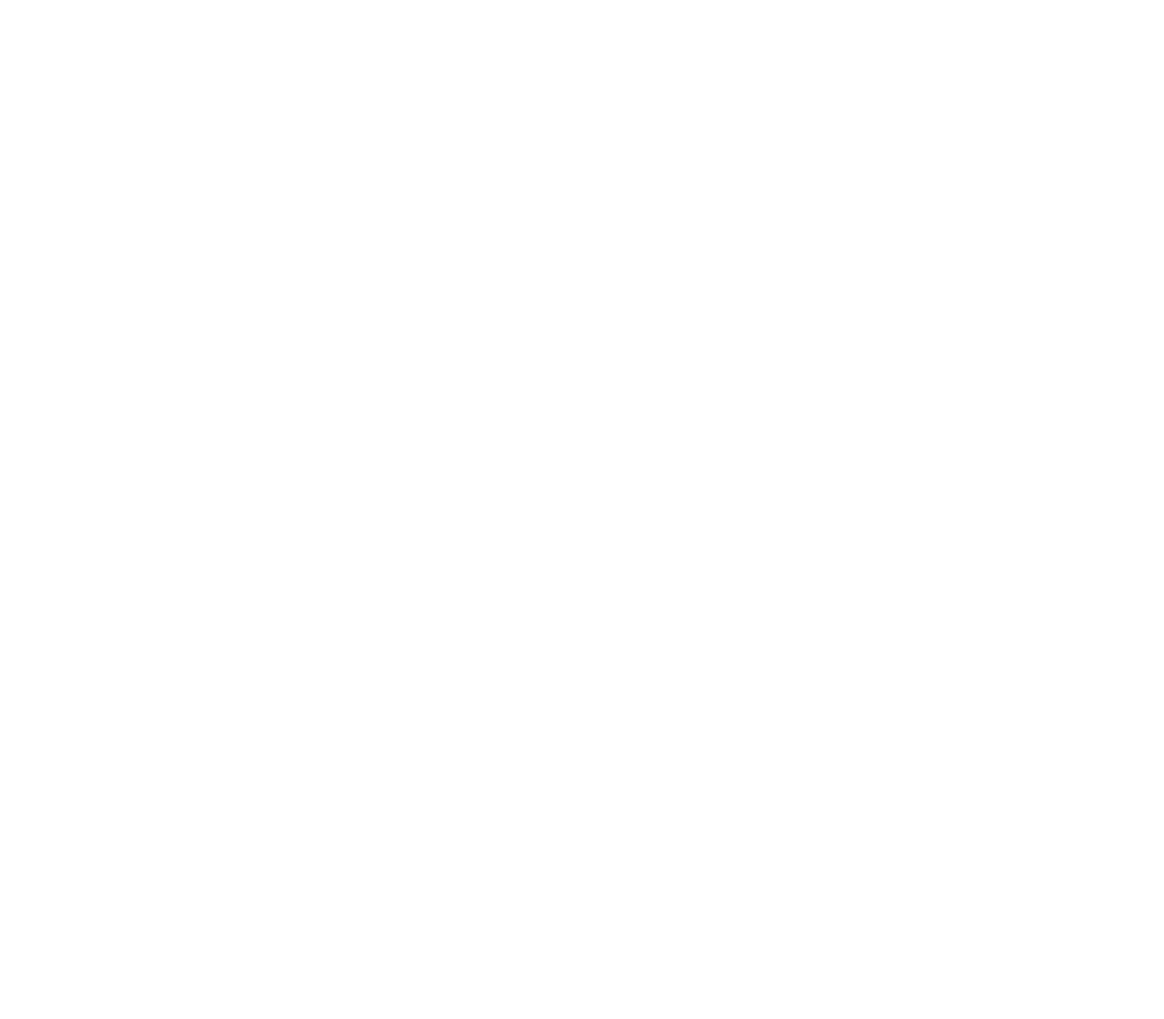
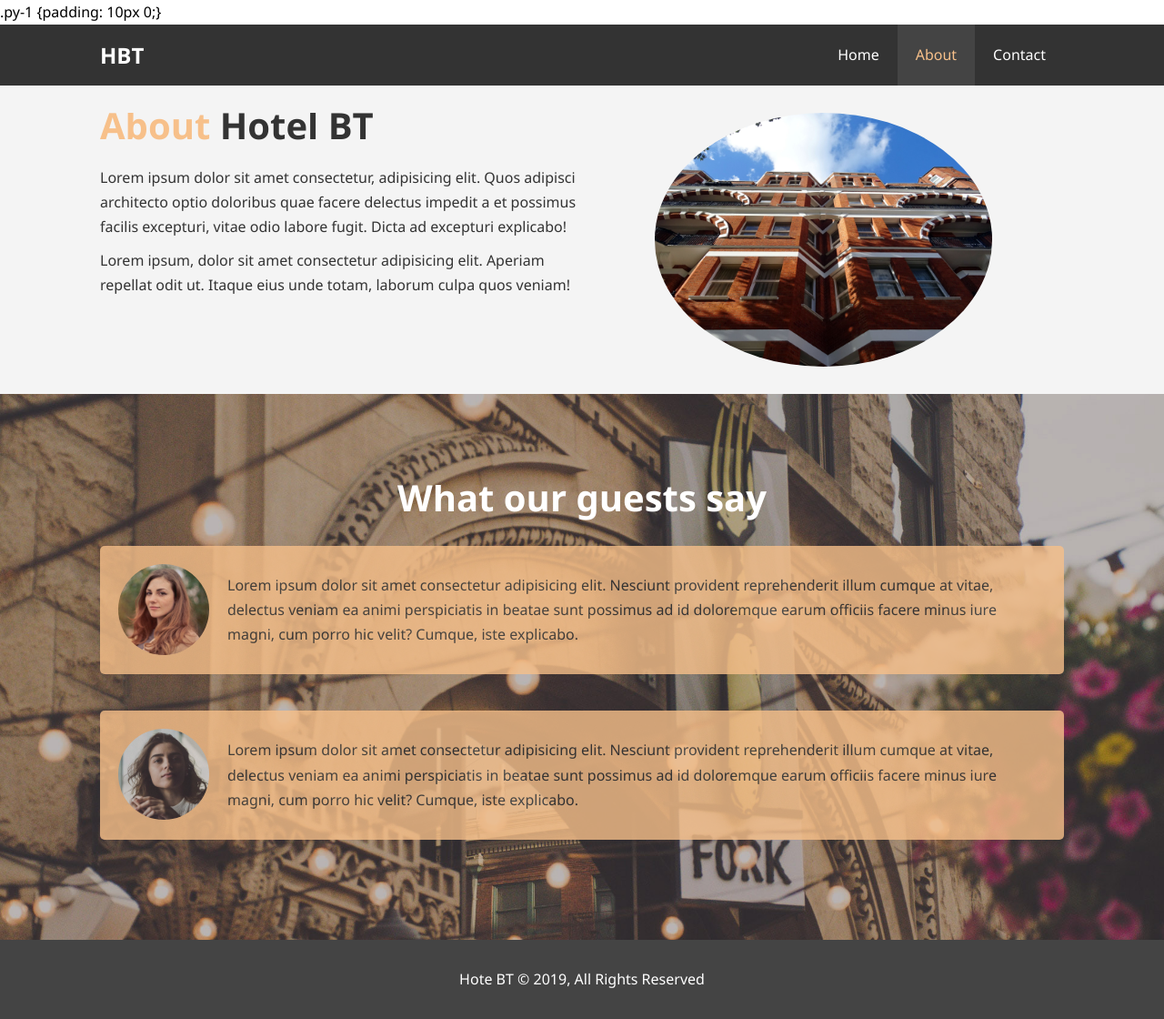
Before and after one commit to firefly017/modern-html-and-css, a plain HTML site: page hotel website/HBT/about.html in a window 1280 px wide. Shown: the whole page at 91% size. Before the commit the page ends 800 px from the top, so only its background shows below. Drawn offline with Linux system fonts and the light colour scheme.

Commit message:
creating the about page

```diff
--- a/hotel website/HBT/about.html
+++ b/hotel website/HBT/about.html
@@ -4,10 +4,81 @@
 <head>
     <meta charset="UTF-8">
     <meta name="viewport" content="width=device-width, initial-scale=1.0">
-    <title>Document</title>
+    <meta name="description"
+        content="Welcome to the most extraordinary hotel in Boston">
+    <meta name="keywords" content="hotel, boston hotel, new england hotel">
+    .py-1 {padding: 10px 0;}
+    <link rel="stylesheet" href="./css/style.css">
+    <title>Hotel BT | About</title>
 </head>
 
 <body>
+    <header>
+        <nav id="navbar">
+            <div class="container">
+
+                <h1 class="logo"> <a href="./index.html">HBT</a></h1>
+                <ul>
+                    <li><a href="index.html">Home</a></li>
+                    <li><a class="current" href="about.html">About</a></li>
+                    <li><a href="contact.html">Contact</a></li>
+
+                </ul>
+            </div>
+        </nav>
+
+
+    </header>
+
+    <section id="about-info" class="bg-light py-3">
+        <div class="container">
+            <div class="info-left">
+                <h1 class="l-heading"> <span class="text-primary">About </span>
+                    Hotel BT</h1>
+                <p>Lorem ipsum dolor sit amet consectetur, adipisicing elit.
+                    Quos adipisci architecto optio doloribus quae facere
+                    delectus impedit a et possimus facilis excepturi, vitae odio
+                    labore fugit. Dicta ad excepturi explicabo!</p>
+                <p>Lorem ipsum, dolor sit amet consectetur adipisicing elit.
+                    Aperiam repellat odit ut. Itaque eius unde totam, laborum
+                    culpa quos veniam!</p>
+            </div>
+
+            <div class="info-right">
+                <img src="./img/photo-2.jpg" alt="hotel">
+            </div>
+        </div>
+    </section>
+
+    <div class="clr"></div>
+
+    <section id="testimonials" class="py-3">
+        <div class="container">
+            <h2 class="l-heading">What our guests say</h2>
+            <div class="testimonial bg-primary">
+                <img src="./img/person-1.jpg" alt="Saraa">
+                <p> Lorem ipsum dolor sit amet consectetur adipisicing elit.
+                    Nesciunt provident reprehenderit illum cumque at vitae,
+                    delectus veniam ea animi perspiciatis in beatae sunt
+                    possimus ad id doloremque earum officiis facere minus iure
+                    magni, cum porro hic velit? Cumque, iste explicabo.</p>
+            </div>
+
+            <div class="testimonial bg-primary">
+                <img src="./img/person-2.jpg" alt="Jen">
+                <p> Lorem ipsum dolor sit amet consectetur adipisicing elit.
+                    Nesciunt provident reprehenderit illum cumque at vitae,
+                    delectus veniam ea animi perspiciatis in beatae sunt
+                    possimus ad id doloremque earum officiis facere minus iure
+                    magni, cum porro hic velit? Cumque, iste explicabo.</p>
+            </div>
+        </div>
+    </section>
+
+    <footer id="main-footer">
+        <p>Hote BT &copy; 2019, All Rights Reserved</p>
+    </footer>
+
 
 </body>
 
--- a/hotel website/HBT/css/style.css
+++ b/hotel website/HBT/css/style.css
@@ -79,6 +79,21 @@ p {
 
 .clr {
   clear: both;
+}
+
+.l-heading {
+  font-size: 40px;
+}
+
+/* Padding */
+.py-1 {
+  padding: 10px 0;
+}
+.py-2 {
+  padding: 20px 0;
+}
+.py-3 {
+  padding: 30px 0;
 }
 
 /* Navbar */
@@ -179,6 +194,53 @@ p {
   margin-bottom: 10px;
 }
 
+/* About Info */
+#about-info .info-right {
+  float: right;
+  width: 50%;
+  min-height: 100%;
+}
+
+#about-info .info-right img {
+  display: block;
+  margin: auto;
+  width: 70%;
+  border-radius: 50%;
+}
+
+#about-info .info-left {
+  float: left;
+  width: 50%;
+  min-height: 100%;
+}
+
+/* Testimonials */
+#testimonials {
+  height: 600px;
+  background: url(../img/test-bg.jpg) no-repeat center center/cover;
+  padding-top: 100px;
+}
+
+#testimonials h2 {
+  color: #fff;
+  text-align: center;
+  padding-bottom: 40px;
+}
+
+#testimonials .testimonial {
+  padding: 20px;
+  margin-bottom: 40px;
+  border-radius: 5px;
+  opacity: 0.8;
+}
+
+#testimonials .testimonial img {
+  width: 100px;
+  float: left;
+  margin-right: 20px;
+  border-radius: 50%;
+}
+
 /* Footer */
 #main-footer {
   text-align: center;
```
